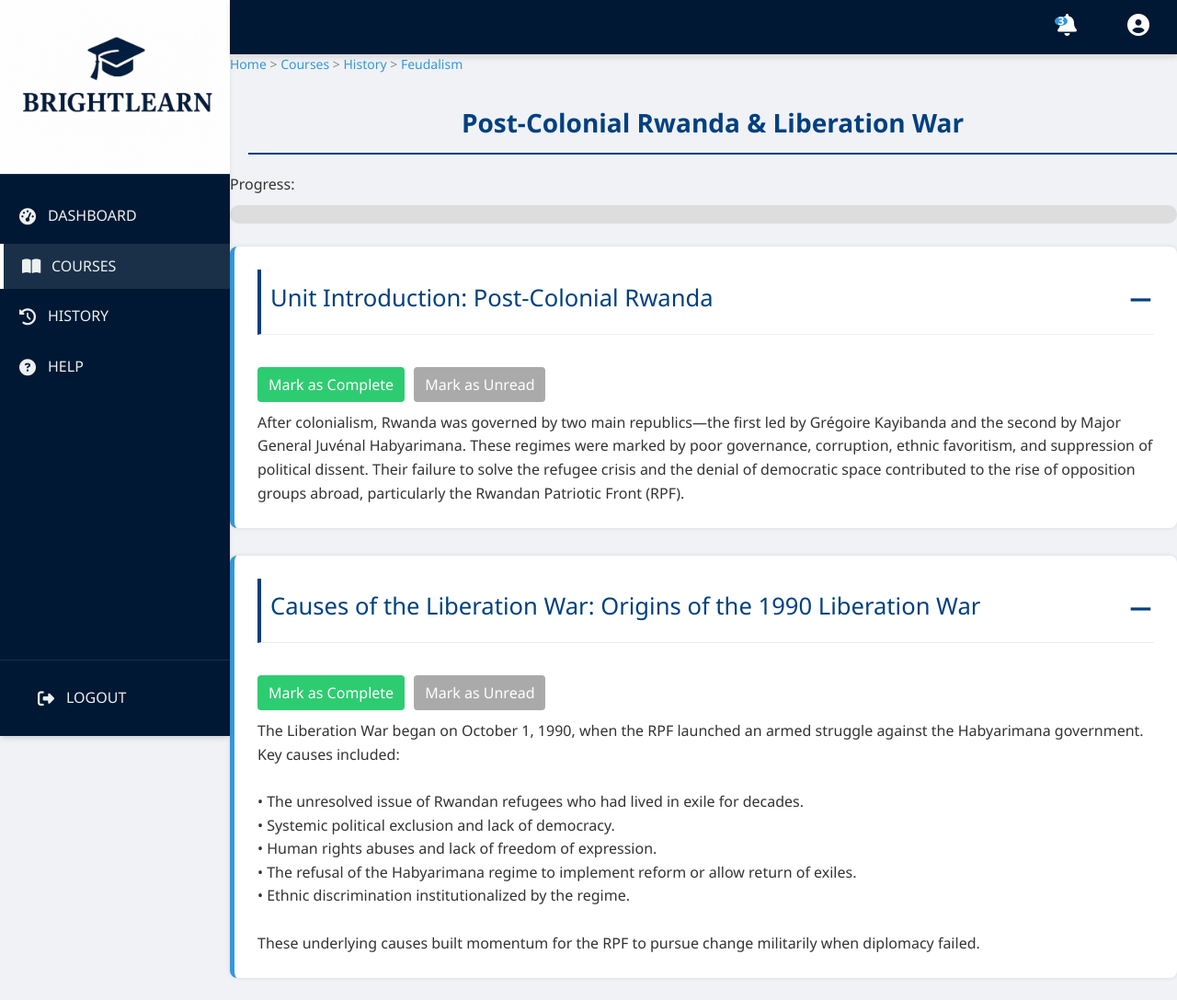
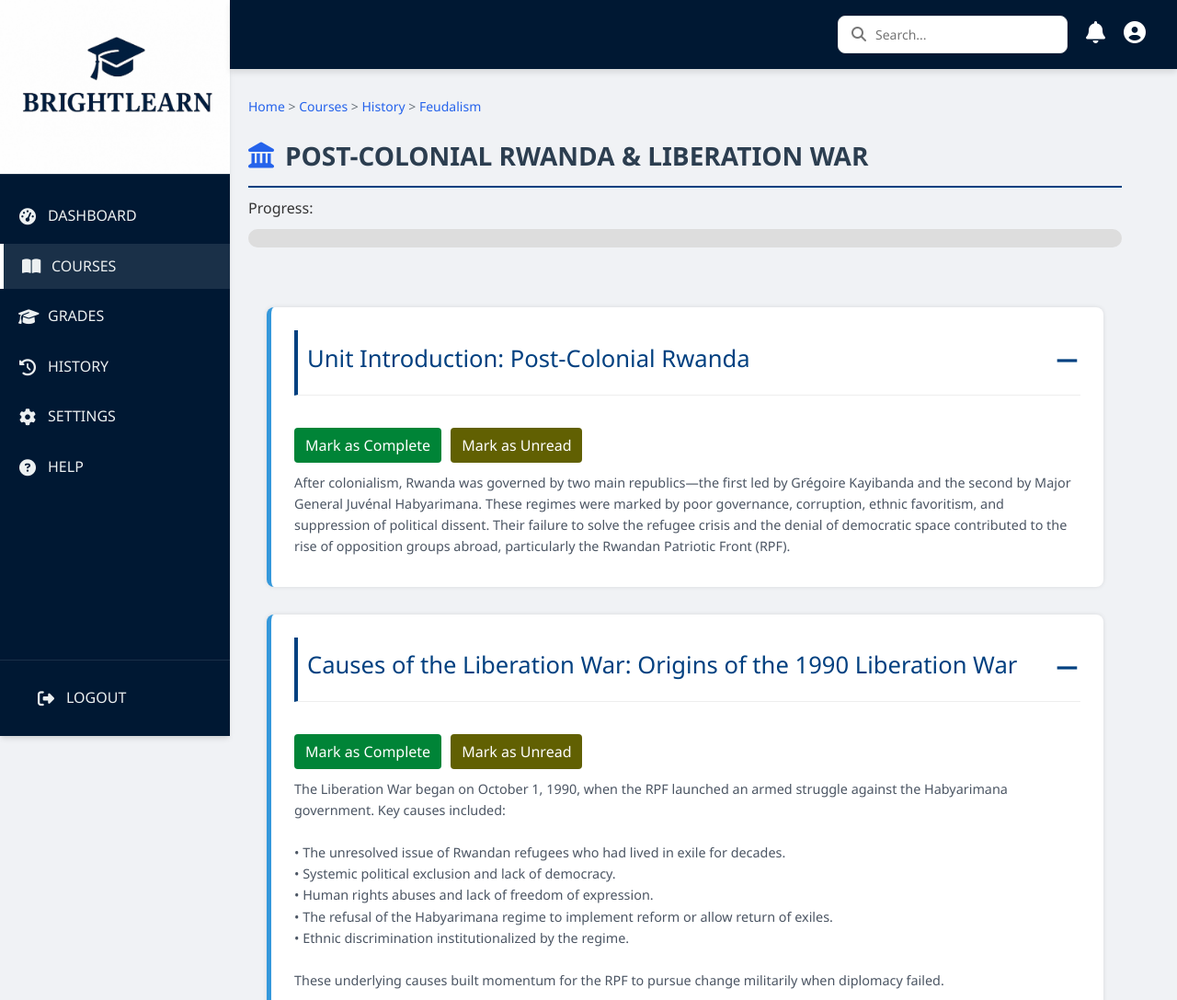
Before and after one commit to Rwema01/BRIGHTLEARN, a plain HTML site: page Fronted/feudalism-lesson.html in a window 1280 px wide. Shown: the top 1087 px of the page at 92% size. Drawn offline with Linux system fonts and the light colour scheme.

Commit message:
Update feudalism-lesson.html

```diff
--- a/Fronted/feudalism-lesson.html
+++ b/Fronted/feudalism-lesson.html
@@ -3,84 +3,10 @@
 <head>
     <meta charset="UTF-8">
     <meta name="viewport" content="width=device-width, initial-scale=1.0">
-    <title>BRIGHTLEARN - Shakespeare Quiz</title>
+    <title>BRIGHTLEARN - Feudalism lesson</title>
     <link rel="stylesheet" href="style.css">
     <link rel="stylesheet" href="https://cdnjs.cloudflare.com/ajax/libs/font-awesome/6.4.0/css/all.min.css">
-</head>
-<body>
-    <div class="app-container">
-        <!-- Left Navigation (Unchanged) -->
-        <nav class="left-nav">
-            <div class="nav-header">
-                <div class="logo-container">
-                    <img src="BRIGHTLEARN.jpg" alt="BRIGHTLEARN" class="logo">
-                </div>
-            </div>
-
-            <ul class="nav-links">
-                <li>
-                    <a href="index.html">
-                        <i class="fas fa-tachometer-alt"></i>
-                        <span>DASHBOARD</span>
-                    </a>
-                </li>
-                <li>
-                    <a href="courses.html" class="active">
-                        <i class="fas fa-book-open"></i>
-                        <span>COURSES</span>
-                    </a>
-                </li>
-                <li>
-                    <a href="history.html">
-                        <i class="fas fa-history"></i>
-                        <span>HISTORY</span>
-                    </a>
-                </li>
-                <li>
-                    <a href="help.html">
-                        <i class="fas fa-question-circle"></i>
-                        <span>HELP</span>
-                    </a>
-                </li>
-            </ul>
-
-            <div class="logout-container">
-                <a href="logout.html" class="logout-btn">
-                    <i class="fas fa-sign-out-alt"></i>
-                    <span>LOGOUT</span>
-                </a>
-            </div>
-        </nav>
-
-        <!-- Main Content -->
-        <main class="main-content">
-            <header class="top-bar">
-               <div class="top-icons">
-        <!-- Search -->
-
-        <!-- Notification Icon (links to notification.html) -->
-                 <div class="notification-dropdown">
-                    <a href="notifications.html">
-                    <i class="fas fa-bell notification-icon"></i>
-                    </a>
-                    <span class="notification-badge">3</span>
-                 </div>
-
-        <!-- Profile Icon (links to profile.html) -->
-                 <div class="profile-dropdown">
-                    <a href="profile.html">
-                    <i class="fas fa-user-circle profile-icon"></i>
-                    </a>
-                 </div>
-                </div>
-            </header>
-
-            <!-- Top Bar (Unchanged) -->
-
-
-</head>
     <style>
-
         .progress-bar-container {
             background-color: #ddd;
             border-radius: 20px;
@@ -128,7 +54,7 @@
             margin: 10px 0;
         }
         .complete-btn {
-      background: #2ecc71;
+            background: #008437;
             color: white;
             border: none;
             padding: 8px 12px;
@@ -136,11 +62,11 @@
             border-radius: 4px;
         }
         .complete-btn:disabled {
-      background: #aaa;
+            background: #038dc8;
             cursor: not-allowed;
         }
         .unread-btn {
-      background: #e74c3c;
+            background: #b51904;
             color: white;
             border: none;
             padding: 8px 12px;
@@ -148,23 +74,128 @@
             border-radius: 4px;
         }
         .unread-btn:disabled {
-      background: #aaa;
+            background: #616002;
             cursor: not-allowed;
+        }
+        .breadcrumbs {
+            padding: 10px 0;
+            font-size: 0.9em;
+            color: #666;
+        }
+        .breadcrumbs a {
+            color: #3498db;
+            text-decoration: none;
+        }
+        .breadcrumbs a:hover {
+            text-decoration: underline;
+        }
+        .history-content {
+            padding: 20px;
         }
     </style>
 </head>
 <body>
-<header>
+    <div class="app-container">
+        <!-- Left Navigation -->
+        <nav class="left-nav">
+            <div class="nav-header">
+                <div class="logo-container">
+                    <img src="BRIGHTLEARN.jpg" alt="BRIGHTLEARN" class="logo">
+                </div>
+            </div>
+
+            <ul class="nav-links">
+                <li>
+                    <a href="index.html">
+                        <i class="fas fa-tachometer-alt"></i>
+                        <span>DASHBOARD</span>
+                    </a>
+                </li>
+                <li>
+                    <a href="courses.html" class="active">
+                        <i class="fas fa-book-open"></i>
+                        <span>COURSES</span>
+                    </a>
+                </li>
+                <li>
+                    <a href="grades.html">
+                        <i class="fas fa-graduation-cap"></i>
+                        <span>GRADES</span>
+                    </a>
+                </li>
+                <li>
+                    <a href="history.html">
+                        <i class="fas fa-history"></i>
+                        <span>HISTORY</span>
+                    </a>
+                </li>
+                <li>
+                    <a href="settings.html">
+                        <i class="fas fa-cog"></i>
+                        <span>SETTINGS</span>
+                    </a>
+                </li>
+                <li>
+                    <a href="help.html">
+                        <i class="fas fa-question-circle"></i>
+                        <span>HELP</span>
+                    </a>
+                </li>
+            </ul>
+
+            <div class="logout-container">
+                <a href="logout.html" class="logout-btn">
+                    <i class="fas fa-sign-out-alt"></i>
+                    <span>LOGOUT</span>
+                </a>
+            </div>
+        </nav>
+
+        <!-- Main Content -->
+        <main class="main-content">
+            <!-- Top Bar -->
+            <header class="top-bar">
+                <div class="top-icons">
+                    <div class="search-container">
+                        <input type="text" placeholder="Search..." class="search-input">
+                        <i class="fas fa-search search-icon"></i>
+                    </div>
+
+                    <!-- Simple Notification Link -->
+                    <a href="notifications.html" class="notification-link">
+                        <i class="fas fa-bell notification-icon"></i>
+                    </a>
+
+                    <!-- Simple Profile Link -->
+                    <a href="profile.html" class="profile-link">
+                        <i class="fas fa-user-circle profile-icon"></i>
+                    </a>
+                </div>
+            </header>
+
+            <!-- Course Content with Updated Breadcrumbs Structure -->
+            <div class="dashboard-content">
+                <!-- Welcome Section with Breadcrumbs -->
+                <div class="welcome-section">
                     <div class="breadcrumbs">
-    <a href="index.html">Home</a> > <a href="courses.html">Courses</a> > <a href="historycourse.html">History</a> > <a href="feudalism-lesson.html">Feudalism</a>
+                        <a href="index.html">Home</a> >
+                        <a href="courses.html">Courses</a> >
+                        <a href="historycourse.html">History</a> >
+                        <a href="feudalism-lesson.html">Feudalism</a>
                     </div>
-  <h1>Post-Colonial Rwanda & Liberation War</h1>
+                    <h1><i class="fas fa-landmark"></i> <span class="student-name">POST-COLONIAL RWANDA & LIBERATION WAR</span></h1>
                     <div>Progress:</div>
                     <div class="progress-bar-container">
                         <div class="progress-bar" id="progressBar"></div>
                     </div>
-</header>
+                </div>
+
+                <!-- History Content Section -->
+                <div class="history-content">
                     <main id="content"></main>
+                </div>
+            </div>
+
     <script>
         const historyData = {
             "Unit Introduction": {
@@ -293,7 +324,7 @@
                 });
 
                 div.appendChild(header);
-    div.appendChild(buttonGroup); // Buttons now appear below title
+                div.appendChild(buttonGroup);
                 div.appendChild(contentDiv);
                 container.appendChild(div);
 
@@ -317,6 +348,7 @@
             renderContent();
         }
 
+        // Initialize the page
         renderContent();
     </script>
 </body>
```
Lines whose indentation alone changed are shown as unchanged.
